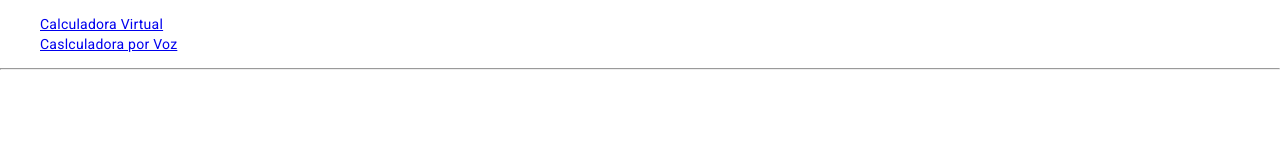
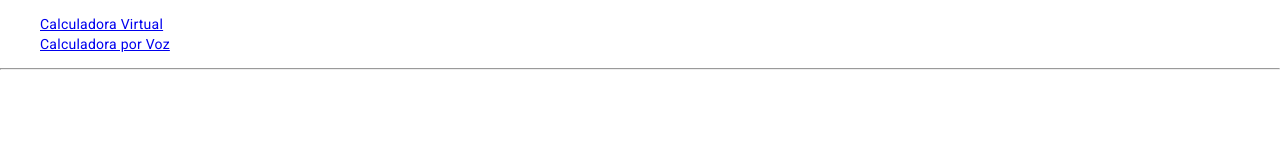
Before and after one commit to isaiasfontes/voice-calculator-front-end, an Angular app: page / in a window 1280 px wide. Shown: the top 160 px of the page. Built offline with nearby package versions, Linux system fonts and the light colour scheme.

Commit message:
Ajuste no component html

```diff
--- a/src/app/app.component.html
+++ b/src/app/app.component.html
@@ -6,7 +6,7 @@
       <!-- <li><a routerLink="/voice-calculator">Calculadora por Voz</a></li>-->
       <!-- Adicione mais links conforme necessário -->
       <a  routerLink="/calculator" routerLinkActive="selected">Calculadora Virtual</a><br>
-      <a  routerLink="/voice-calculator" routerLinkActive="selected">Caslculadora por Voz</a><br>
+      <a  routerLink="/voice-calculator" routerLinkActive="selected">Calculadora por Voz</a><br>
 
     </ul>
   </nav>
```
